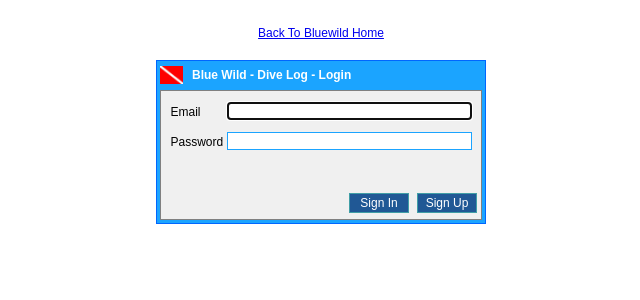
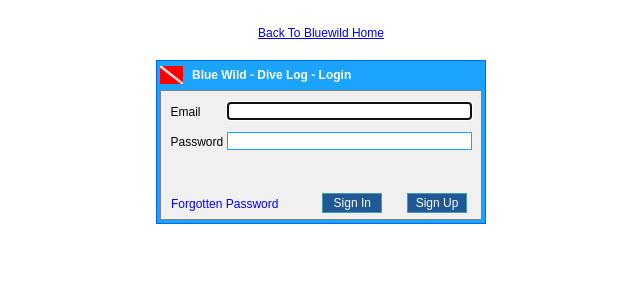
Before and after one commit to captainmarkos/divelog, a PHP site: page / in a window 1280 px wide. Shown: the top 300 px of the page, without its empty margins (319-959 px from the left). Run offline with PHP 8.4, Linux system fonts and the light colour scheme.

Commit message:
Adding a forgotten password link.

```diff
--- a/divelog.css
+++ b/divelog.css
@@ -48,11 +48,13 @@
 #divelog_signin.button {
     margin: 0px 4px 6px 4px;
     width: 60px;
+    float: right;
 }
 
 #divelog_signup.button {
     margin: 0px 4px 6px 4px;
     width: 60px;
+    float: right;
 }
 
 .chkbox {
@@ -170,6 +172,18 @@
     cursor: pointer;
 }
 
+span#divelog_forgot_password {
+    color: #0000ff;
+}
+
+span#divelog_forgot_password:hover {
+    color: #be133b;
+    text-decoration: none;
+    margin: 0px;
+    padding: 0px;
+    cursor: pointer;
+}
+
 #comments {
     width: 298px;
     max-width: 298px;
--- a/divelog_login.html
+++ b/divelog_login.html
@@ -37,10 +37,19 @@
                     <tr>
                         <td colspan="2" style="text-align: left; vertical-align: bottom; border: 0px solid #cd0000;">
                             <span id="divelog_login_info" style="padding: 0px 0px 0px 6px;"></span>
-                            <table cellspacing="0" cellpadding="0" style="float: right;">
+                            <table cellspacing="0" cellpadding="0" style="float: right; width: 100%">
                                 <tr>
-                                    <td><input type="button" class="button" id="divelog_signin" value="Sign In" /></td>
-                                    <td><input type="button" class="button" id="divelog_signup" value="Sign Up" /></td>
+                                    <td style="text-align: left; height: 100%; padding: 0px 0px 4px 10px;">
+                                        <span id="divelog_forgot_password">
+                                        Forgotten Password
+                                        </span>
+                                    </td>
+                                    <td>
+                                        <input type="button" class="button" id="divelog_signin" value="Sign In" />
+                                    </td>
+                                    <td style="padding-right: 10px;">
+                                        <input type="button" class="button" id="divelog_signup" value="Sign Up" />
+                                    </td>
                                 </tr>
                             </table>
                         </td>
--- a/javascript/divelog.js
+++ b/javascript/divelog.js
@@ -58,6 +58,12 @@
 
     $('#divelog_signup').click(function() {
         // TODO
+        alert('Sorry, this is in progress.');
+    });
+
+    $('#divelog_forgot_password').click(function() {
+        // TODO
+        alert('Sorry, this is in progress. In the meantime, if you need, send an email to bluewildscuba@gmail.com to request a password reset');
     });
 }
 
```
